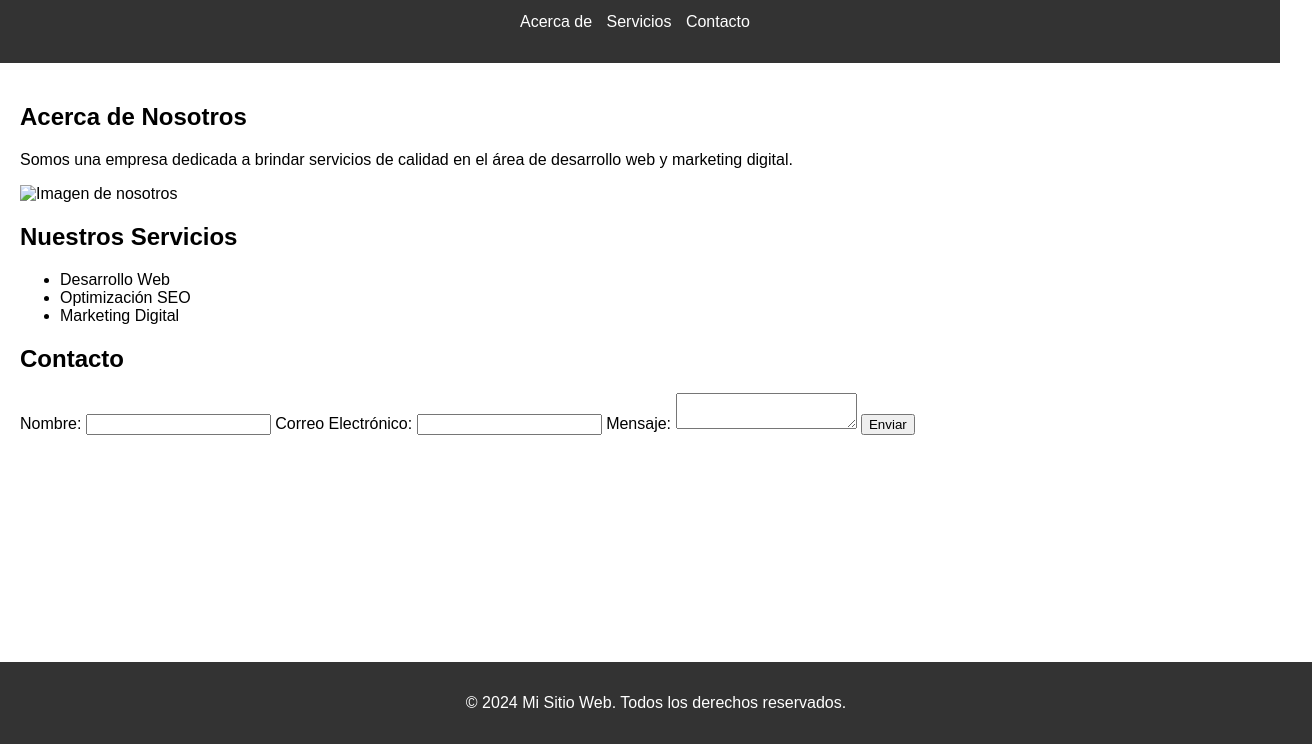
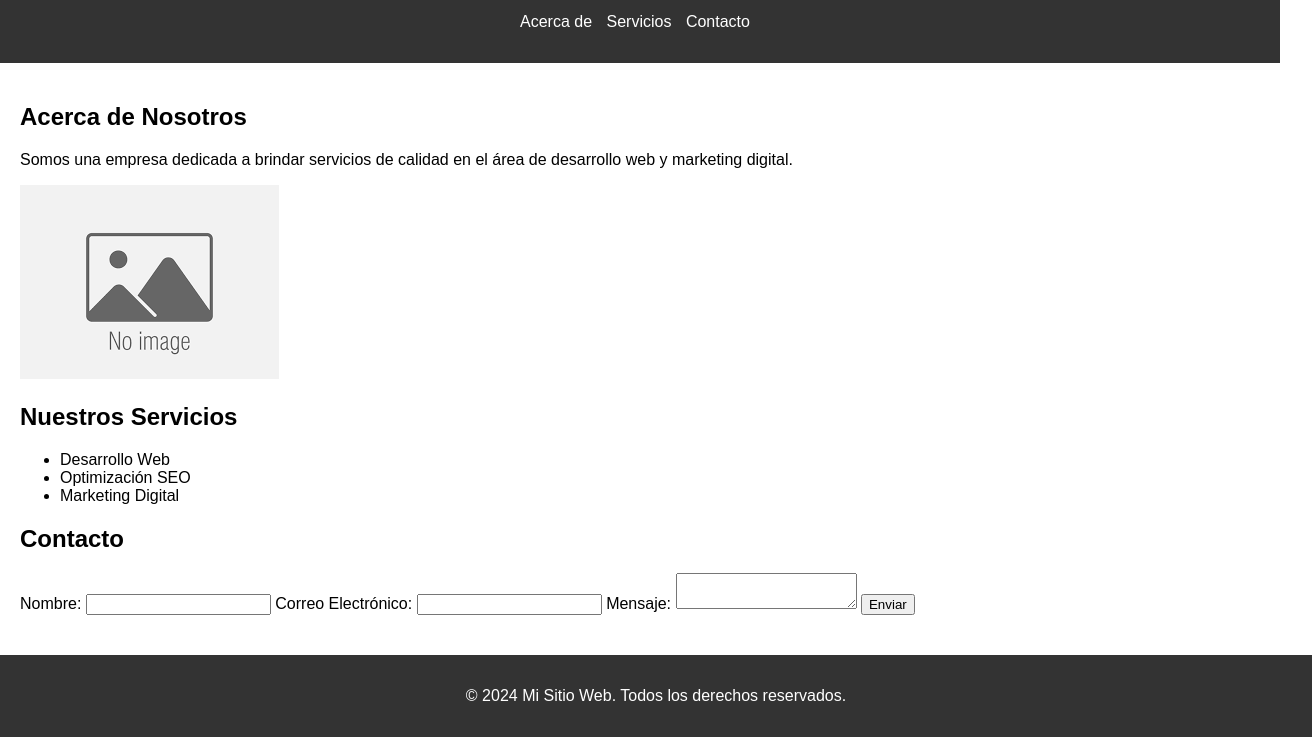
Before and after one commit to chjimenez2024/Proyecto_Seo, a plain HTML site: page index.html in a window 1280 px wide. Shown: the part 56-800 px from the top of the page, 1312 px wide, since content can reach past the window. Drawn offline with Linux system fonts and the light colour scheme.

Commit message:
Codigo chj

```diff
--- a/index.html
+++ b/index.html
@@ -3,10 +3,9 @@
 <head>
     <meta charset="UTF-8">
     <meta name="viewport" content="width=device-width, initial-scale=1.0">
-    <title>Mi Sitio Web</title>
-    <!-- Meta descripción para SEO -->
     <meta name="description" content="Este es un sitio de ejemplo para practicar SEO, rendimiento y seguridad.">
     <link rel="stylesheet" href="styles.css">
+    <title>Mi Sitio Web</title>
 </head>
 <body>
     <header>
@@ -19,14 +18,12 @@
             </ul>
         </nav>
     </header>
-
     <main>
         <section id="about">
             <h2>Acerca de Nosotros</h2>
             <p>Somos una empresa dedicada a brindar servicios de calidad en el área de desarrollo web y marketing digital.</p>
-            <img src="images/about.jpg" alt="Imagen de nosotros" loading="lazy">
+            <img src="images/about.jpg" alt="Imagen de acerca de" loading="lazy">
         </section>
-
         <section id="services">
             <h2>Nuestros Servicios</h2>
             <ul>
@@ -35,28 +32,22 @@
                 <li>Marketing Digital</li>
             </ul>
         </section>
-
         <section id="contact">
             <h2>Contacto</h2>
             <form>
                 <label for="name">Nombre:</label>
                 <input type="text" id="name" name="name" required>
-
                 <label for="email">Correo Electrónico:</label>
                 <input type="email" id="email" name="email" required>
-
                 <label for="message">Mensaje:</label>
                 <textarea id="message" name="message" required></textarea>
-
                 <button type="submit">Enviar</button>
             </form>
         </section>
     </main>
-
     <footer>
         <p>&copy; 2024 Mi Sitio Web. Todos los derechos reservados.</p>
     </footer>
-
     <script src="script.js"></script>
 </body>
 </html>
--- a/styles.css
+++ b/styles.css
@@ -44,7 +44,7 @@ footer {
     color: #fff;
     text-align: center;
     padding: 1em;
-    position: fixed;
+    position: relative;
     bottom: 0;
     width: 100%;
 }
```
Also changed, not shown: images/about.jpg (added).
